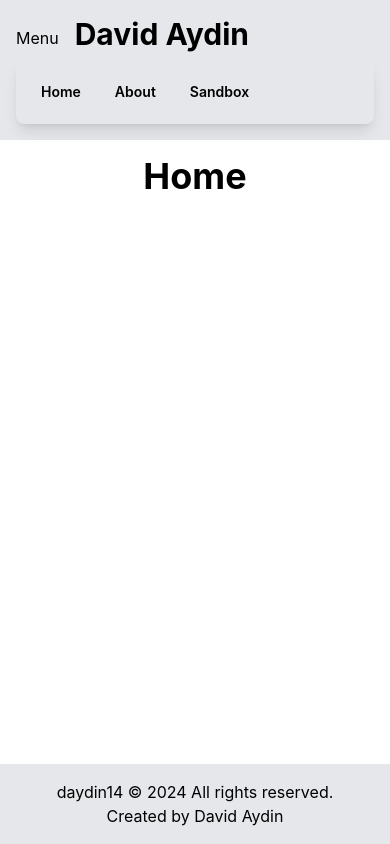
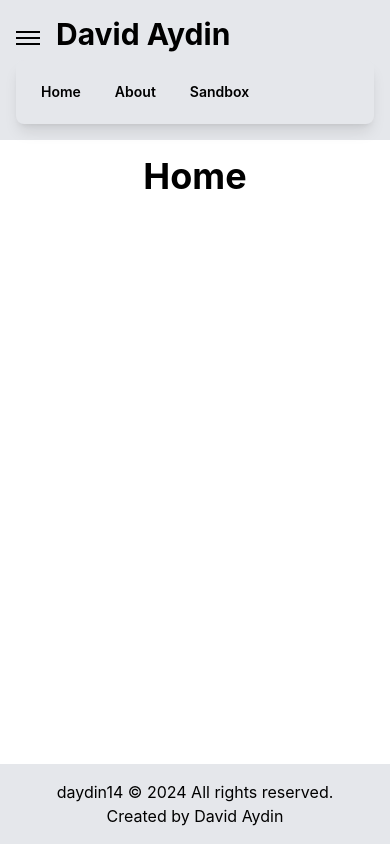
Before and after one commit to daydin14/daydin14.github.io, a React (Create React App) app in the folder portfolio/: page / in a window 390 px wide. Built offline with nearby package versions, Linux system fonts and the light colour scheme.

Commit message:
Hamburger menu for sidebar navigation

```diff
--- a/portfolio/src/components/Header.js
+++ b/portfolio/src/components/Header.js
@@ -16,8 +16,10 @@ const Header = () => {
         <>
             <header className="bg-gray-200 dark:bg-gray-900 p-4">
                 <div className='flex justify-start items-center'>
-                    <button onClick={toggleSidebar} className="text-black dark:text-white mr-4">
-                        Menu
+                    <button onClick={toggleSidebar} className="hamburger-menu text-black dark:text-white mr-4">
+                        <span className="block w-6 h-0.5 bg-black dark:bg-white mb-1"></span>
+                        <span className="block w-6 h-0.5 bg-black dark:bg-white mb-1"></span>
+                        <span className="block w-6 h-0.5 bg-black dark:bg-white"></span>
                     </button>
                     <h1 className="text-3xl font-bold mb-2 text-black dark:text-white">David Aydin</h1>
                 </div>
```
Also changed, not shown: 1 other file (tests, documents, lock files or other folders).
